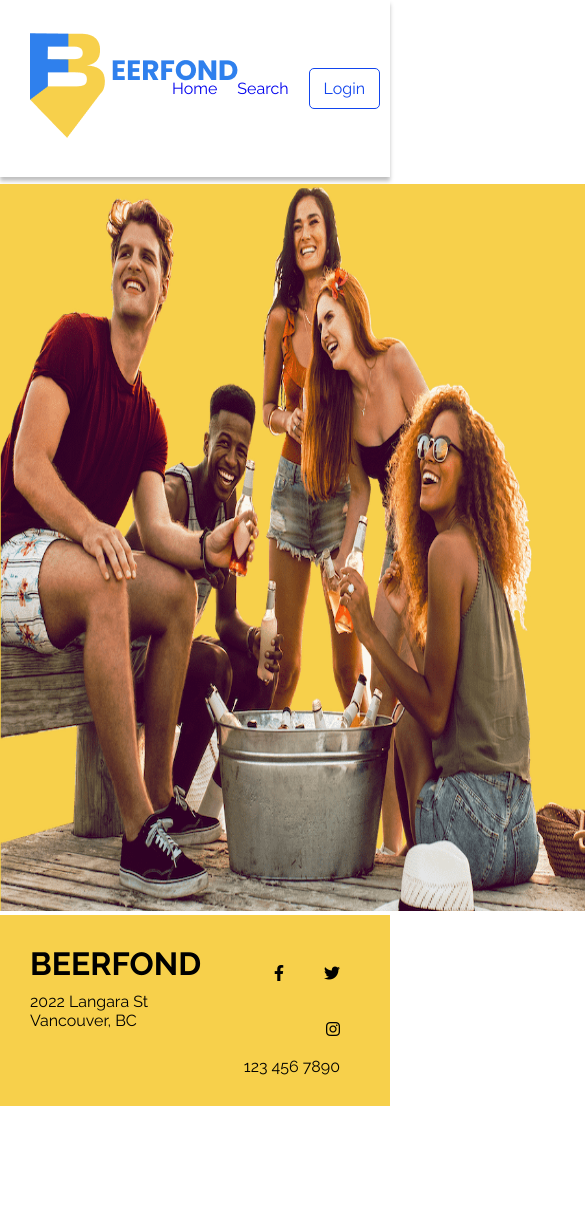
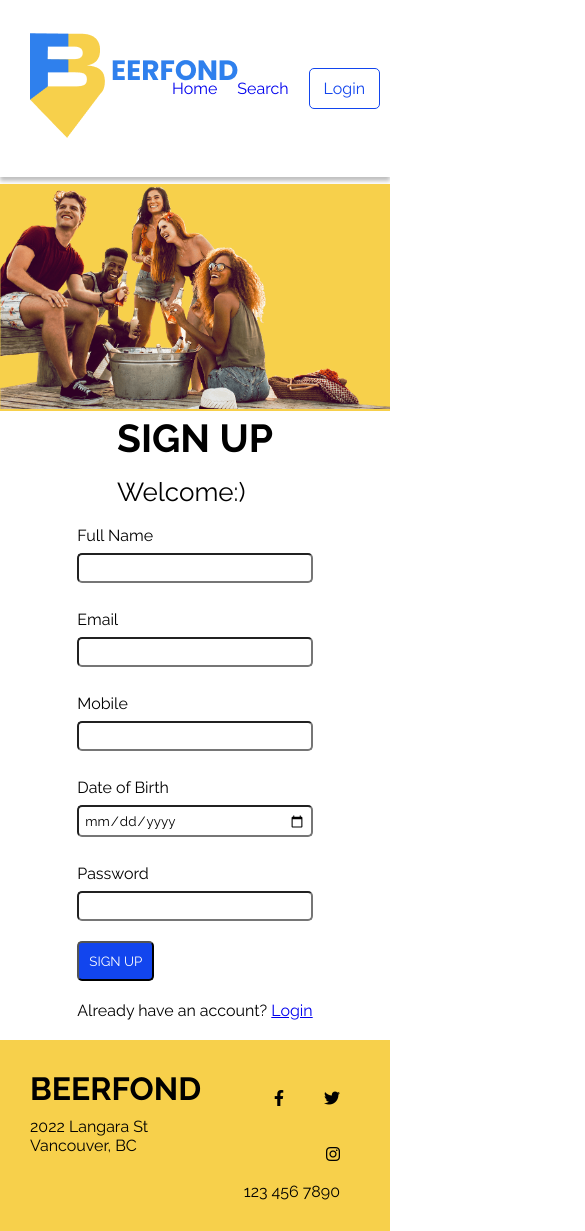
Before and after one commit to project2WMDD/Beerfondfrontend, a React (Create React App) app: page /signup in a window 390 px wide. Shown: the top 1231 px of the page, 585 px wide, since content can reach past the window. Before the commit the page ends 1106 px from the top, so only its background shows below. Built offline with nearby package versions, Linux system fonts and the light colour scheme.

Commit message:
Modified the sign up page css for responsiveness

```diff
--- a/src/App.js
+++ b/src/App.js
@@ -8,7 +8,7 @@ import LandingPage from './pages/LandingPage/LandingPage';
 import { BrowserRouter as Router, Routes, Route } from 'react-router-dom';
 import Navbar from './components/Navbar';
 import LoginForm from './components/LoginForm';
-import Signup from './components/Signup';
+import Signup from './pages/Signup/Signup';
 import YourResults from './pages/YourResults/YourResults';
 import Brewery from './pages/Brewery/Brewery';
 import BeerInfo from './pages/BeerInfo/BeerInfo';
--- a/src/index.css
+++ b/src/index.css
@@ -1,3 +1,4 @@
 :root {
-  --bg-color: rgba(255, 198, 5, 0.4)
+  --bg-color: rgba(255, 198, 5, 0.4);
+  --color-1: #F7D04B;
 }
--- /dev/null
+++ b/src/pages/Signup/Signup.css
@@ -0,0 +1,74 @@
+.signup-parent {
+  display: grid;
+  grid-template-columns: 1fr;
+  margin-top: 7px;
+}
+.image-people img {
+  background-color: #f7d04b;
+  width: 780px;
+  height: 727px;
+}
+.signup-heading {
+  display: grid;
+  /* background-color: #F7D04B; */
+  font-family: Poppins;
+  font-style: Bold;
+  font-size: 26px;
+  line-height: 54px;
+  justify-content: center;
+}
+.sign-child {
+  width: 100%;
+  /* margin: 0 25%; */
+  /* justify-content: center; */
+}
+.form {
+  display: grid;
+  grid-template-rows: auto;
+  row-gap: 20px;
+  justify-content: center;
+  align-content: center;
+}
+/* .signup-div{
+
+
+} */
+.signup-div label {
+  font-family: Raleway;
+  font-size: bold;
+  line-height: 34px;
+  display: flex;
+  flex-wrap: nowrap;
+
+  /* align-items: flex-start;
+    vertical-align: top; */
+}
+.signup-div input {
+  padding: 5px;
+  border-radius: 5px;
+  width: 100%;
+  box-shadow: 0px, 0px rgba(23, 50, 97, 0.2);
+}
+.btn-signup button {
+  background-color: #1245ee;
+  padding: 10px;
+  border-radius: 5px;
+  text-align: center;
+  align-content: center;
+  color: white;
+}
+
+.signup-footer {
+  background-color: var(--color-1);
+  margin-top: 20px;
+}
+
+@media (min-width: 614px) {
+  .signup-parent {
+    grid-template-columns: 1fr 1fr;
+  }
+
+  .signup-footer {
+    background-color: white;
+  }
+}
--- /dev/null
+++ b/src/pages/Signup/Signup.js
@@ -0,0 +1,143 @@
+import React, { useState, useEffect } from 'react';
+import { useNavigate } from 'react-router-dom';
+//import LoginForm from './LoginForm'
+import PictureSide from '../../globalComponents/PictureSide/PictureSide';
+import './Signup.css';
+import Footer from '../../components/Footer';
+import { Link } from 'react-router-dom';
+import { useGlobalContext } from '../../context/globalContext';
+import logo2 from '../../images/logo2.png';
+// import Navbar from "./Navbar";
+
+const initialState = {
+  name: '',
+  email: '',
+  mobile: '',
+  dob: '',
+  password: '',
+};
+
+function Signup() {
+  let [values, setValues] = useState(initialState);
+  let { user, isLoading, createUser } = useGlobalContext();
+  const navigate = useNavigate();
+
+  const handleChange = (e) => {
+    setValues({ ...values, [e.target.name]: e.target.value });
+  };
+
+  const onSubmit = (e) => {
+    e.preventDefault();
+    const { name, email, mobile, dob, password } = values;
+    console.log(values);
+    if (!name || !email || !mobile || !dob || !password) {
+      console.log('Please fill all things');
+      return;
+    }
+    const userParams = { name, email, mobile, dob, password };
+    createUser(userParams);
+  };
+
+  useEffect(() => {
+    if (user) {
+      navigate('/preferences');
+    }
+  }, [user, navigate]);
+
+  return (
+    <div>
+      {/* <Navbar />  */}
+      <div>
+        <div className='signup-parent'>
+          <div className='image-people'>
+            <PictureSide src={logo2} />
+          </div>
+          <div className='sign-child'>
+            <div className='signup-heading'>
+              <h2>SIGN UP</h2>
+              <p>Welcome:)</p>
+            </div>
+            <div className='signup-form'>
+              <form className='form' onSubmit={onSubmit}>
+                <div className='signup-div'>
+                  <label htmlFor='fname'>Full Name</label>
+                  <input
+                    type='text'
+                    name='name'
+                    id='fname'
+                    value={values.name}
+                    onChange={handleChange}
+                    required
+                  ></input>
+                </div>
+                <div className='signup-div'>
+                  <label htmlFor='email'>Email</label>
+                  <input
+                    type='email'
+                    name='email'
+                    id='email'
+                    value={values.email}
+                    onChange={handleChange}
+                    required
+                  ></input>
+                </div>
+                <div className='signup-div'>
+                  <label htmlFor='mobile'>Mobile</label>
+                  <input
+                    type='number'
+                    name='mobile'
+                    id='mobile'
+                    value={values.mobile}
+                    onChange={handleChange}
+                    required
+                  ></input>
+                </div>
+                <div className='signup-div'>
+                  <label htmlFor='dob'>Date of Birth</label>
+                  <input
+                    type='date'
+                    name='dob'
+                    id='dob'
+                    value={values.dob}
+                    onChange={handleChange}
+                    required
+                  ></input>
+                </div>
+                <div className='signup-div'>
+                  <label htmlFor='pwd'>Password</label>
+                  <input
+                    type='password'
+                    name='password'
+                    id='pwd'
+                    value={values.password}
+                    onChange={handleChange}
+                    required
+                  ></input>
+                </div>
+                {/* <div className='signup-div'>
+                  <label htmlFor='cpwd'>Confirm Password</label>
+                  <input type='password' name='cpwd' id='cpwd'></input>
+                </div> */}
+                <div className='btn-signup'>
+                  <button type='submit' disabled={isLoading}>
+                    SIGN UP
+                  </button>
+                </div>
+                <div className='pwd-forgot'>
+                  <p>
+                    Already have an account? <Link to='/login'>Login</Link>{' '}
+                  </p>
+                </div>
+              </form>
+            </div>
+          </div>
+        </div>
+        <div className='signup-footer'>
+          <Footer />
+        </div>
+      </div>
+    </div>
+  );
+}
+
+export default Signup;
```
